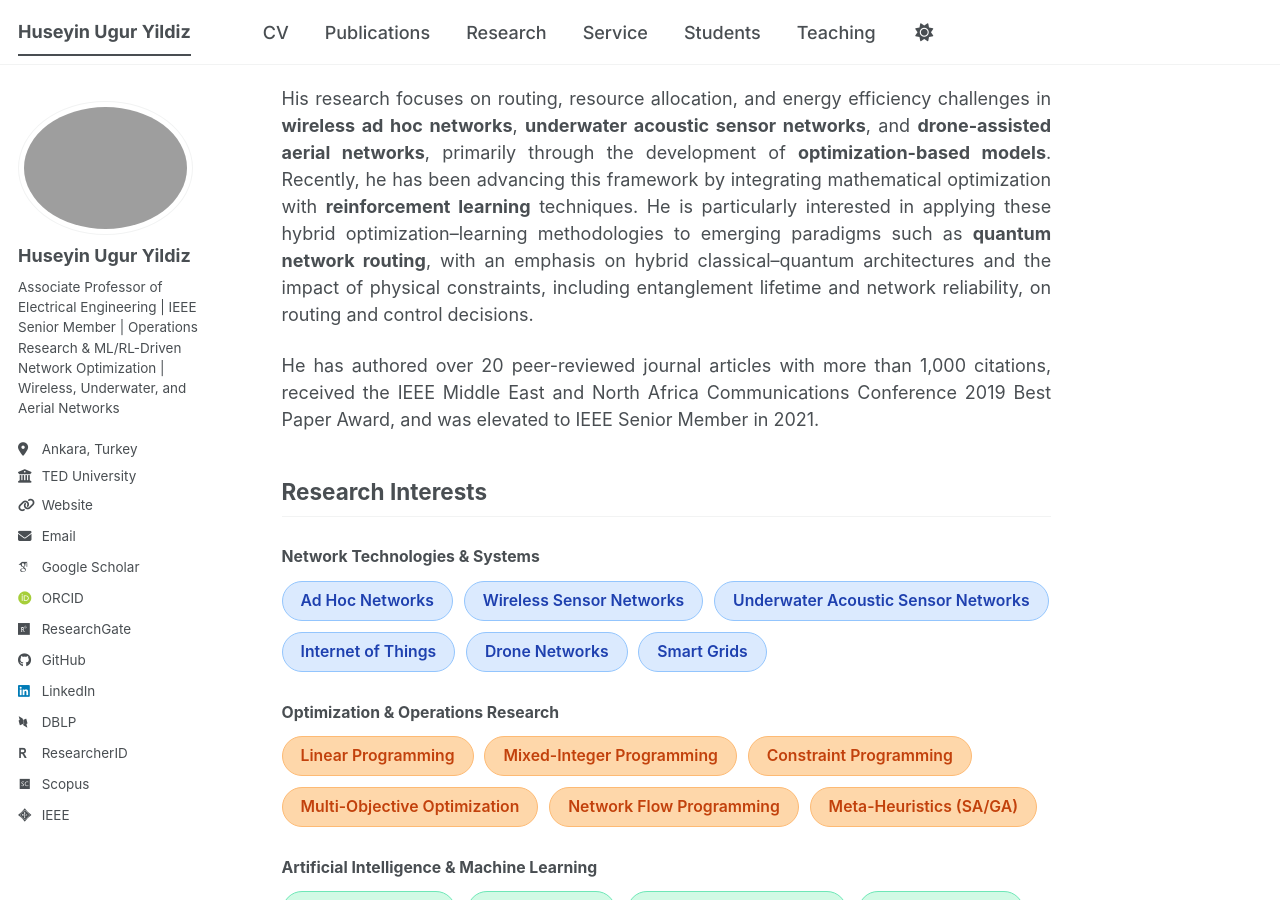
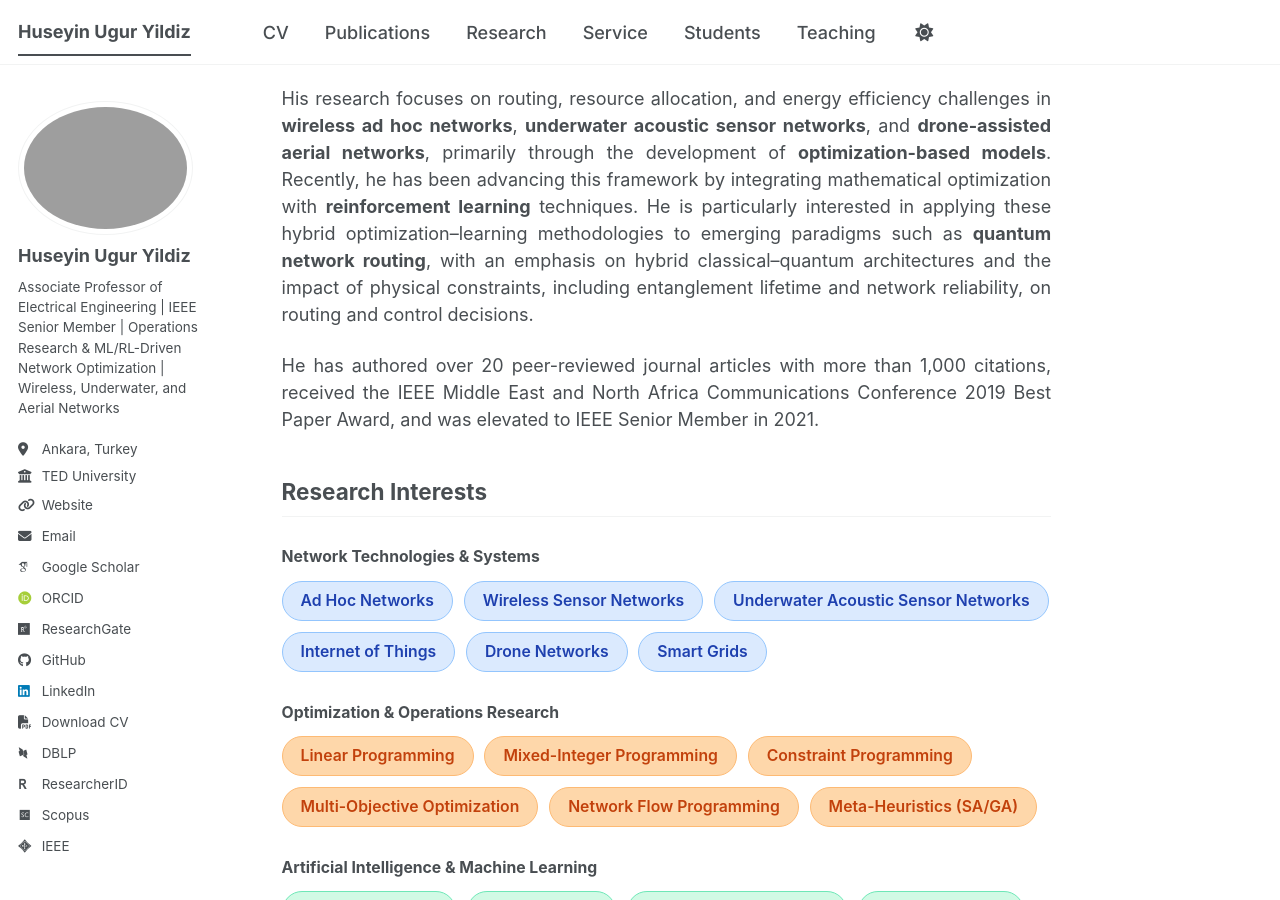
Before and after one commit to huguryildiz/huguryildiz.github.io, a Jekyll site: the page built from index.md, in a window 1280 px wide and 900 px high, scrolled down 455 px. Built offline with Jekyll 4.4.1, drawn with Linux system fonts in a browser that asks for light colours; some web fonts are replaced; a script bundle is joined from its source files by our own code; library files that are not in the unit come from our copies; a style sheet for code colours, icons or effects is not loaded.

Commit message:
Update _config.yml

```diff
--- a/_config.yml
+++ b/_config.yml
@@ -120,6 +120,10 @@ author:
   openalex_author_id: "A5085505896"
 
   links:
+    - label: "Download CV"
+      icon: "fas fa-file-pdf"
+      url: "/files/Huseyin_Ugur_Yildiz_CV.pdf"
+
     - label: "DBLP"
       icon: "ai ai-dblp"
       url: "https://dblp.org/pid/160/4924.html"
```
